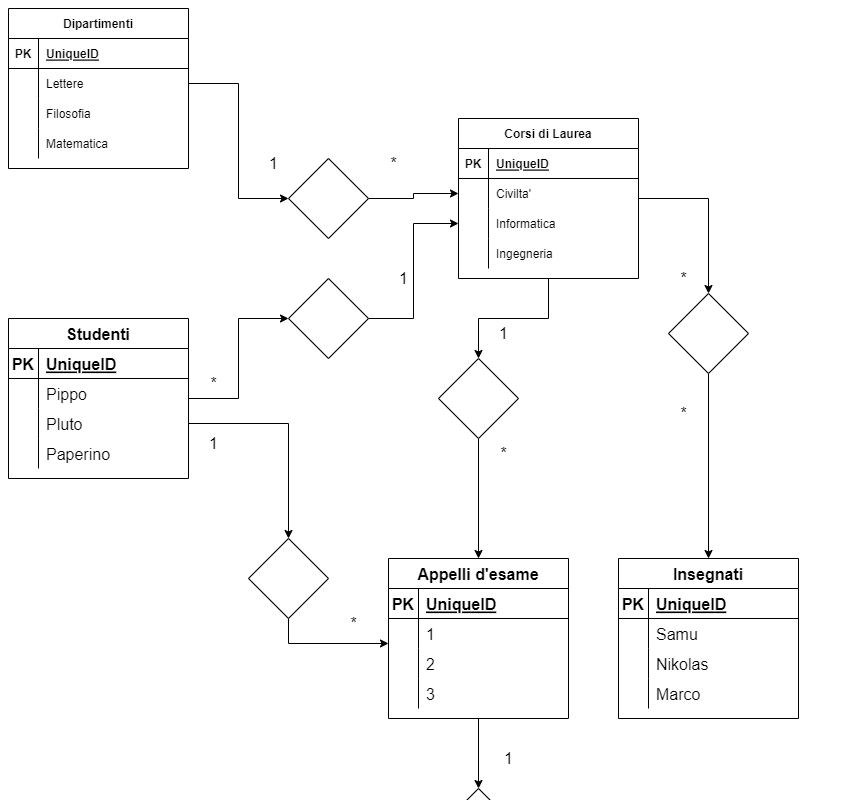
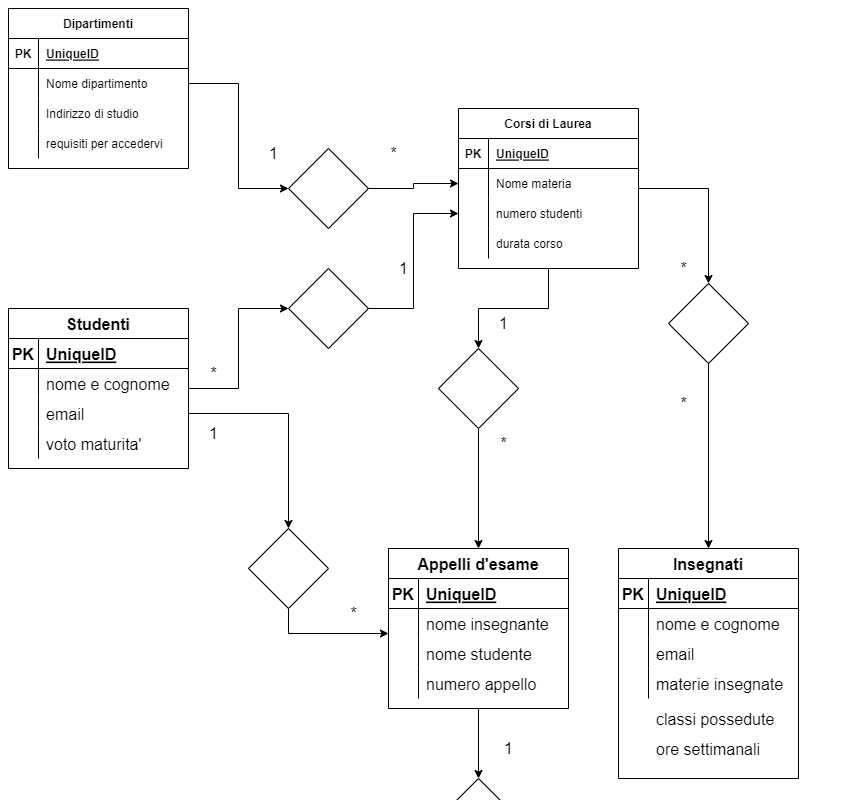
Before and after one commit to Ferlo94/db-university, a plain HTML site: page index.html in a window 1280 px wide. Shown: the top 800 px of the page, without its empty margins (0-854 px from the left). Drawn offline with Linux system fonts and the light colour scheme.

Commit message:
aggiornamento schema

```diff
--- a/index.html
+++ b/index.html
@@ -23,6 +23,6 @@
         Esportare quindi il diagramma in jpg e caricarlo nella repo.
     -->
 
-    <img src="booliversita.png" alt="">
+    <img src="booliversita.drawio.png" alt="">
 </body>
 </html>
```
Also changed, not shown: booliversita.drawio.png (added), booliversita.png (deleted).
